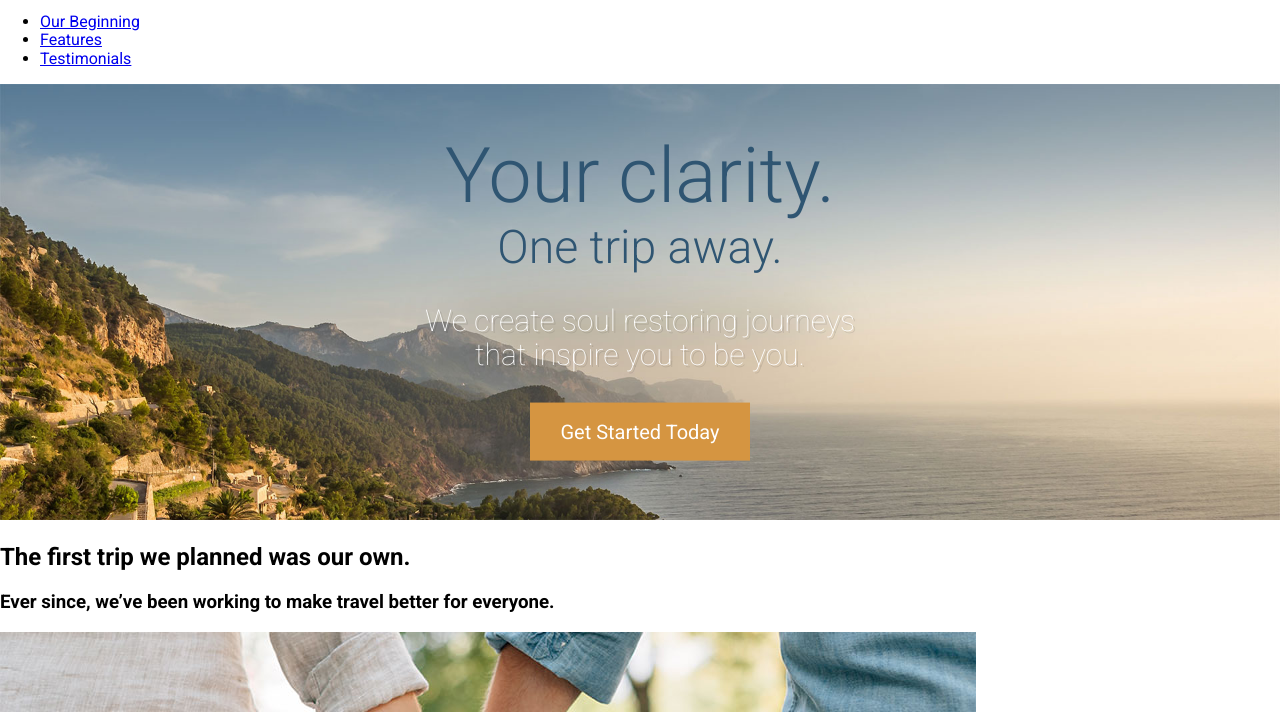
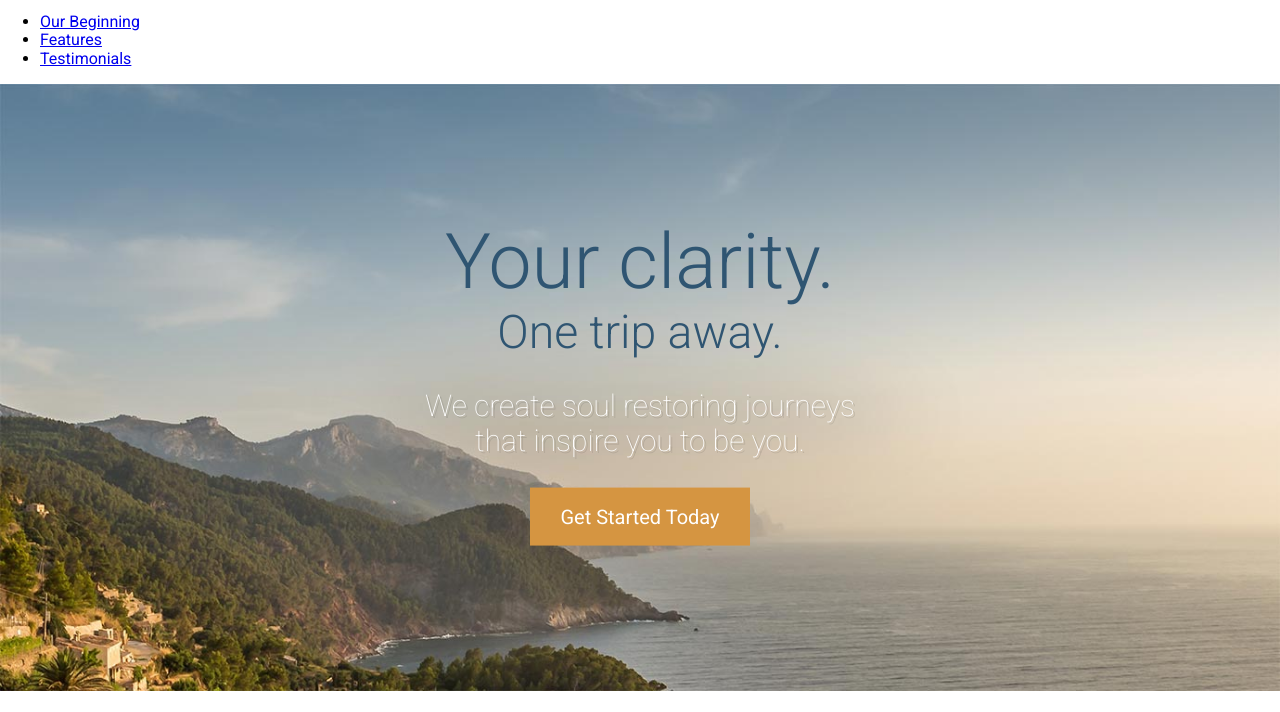
Before and after one commit to eroltutumlu/travelsite, a website: page app/index.html in a window 1280 px wide. Shown: the part 79-791 px from the top of the page. Drawn offline with Linux system fonts and the light colour scheme.

Commit message:
Responsive images added

```diff
--- a/app/index.html
+++ b/app/index.html
@@ -23,7 +23,12 @@
   </header>
 
   <div class="large-hero">
-    <img src="assets/images/hero--large.jpg">
+    <picture>
+      <source srcset="assets/images/hero--large.jpg 1920w, assets/images/hero--large-hi-dpi.jpg 3840w" media="(min-width: 1380px)">
+      <source srcset="assets/images/hero--medium.jpg" media="(min-width: 990px)">
+      <source srcset="assets/images/hero--small.jpg" media="(min-width: 640px)">
+      <img src="assets/images/hero--smaller.jpg" alt="Coastal view of ocean and mountains">
+    </picture>
     <div class="large-hero__text-content">
         <h1 class="large-hero__title">Your clarity.</h1>
         <h2 class="large-hero__subtitle">One trip away.</h2>
```
